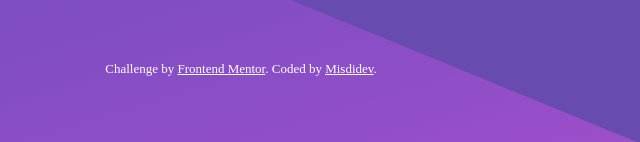
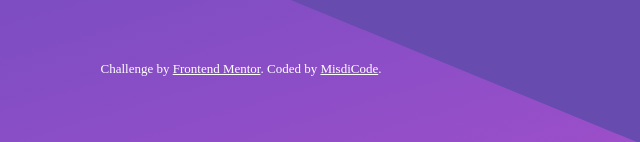
Before and after one commit to MichaelStivendev/huddle-landing, a plain HTML site: page index.html in a window 1280 px wide. Shown: the part 658-800 px from the top of the page, 399-1039 px from the left. Drawn offline with nearby package versions, Linux system fonts and the light colour scheme.

```diff
--- a/index.html
+++ b/index.html
@@ -97,7 +97,7 @@
           Challenge by
           <a href="https://www.frontendmentor.io?ref=challenge" target="_blank"
             >Frontend Mentor</a
-          >. Coded by <a href="https://x.com/MisdiCode">Misdidev</a>.
+          >. Coded by <a href="https://x.com/MisdiCode">MisdiCode</a>.
         </p>
       </footer>
     </div>
```
Also changed, not shown: screenshot.png (added), 2 other files.
